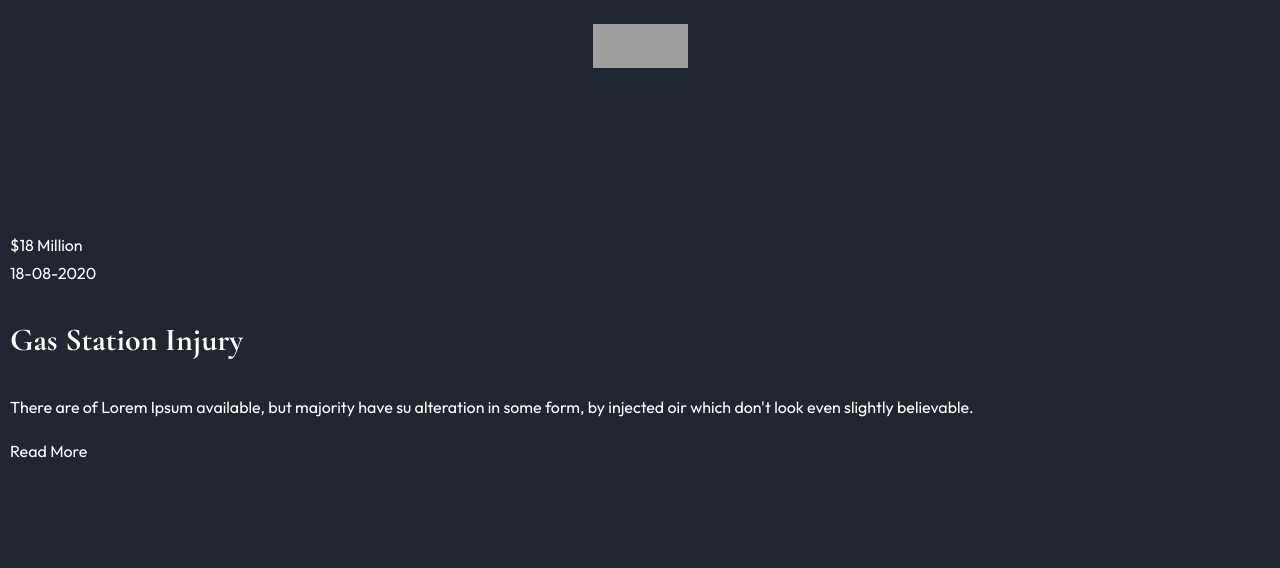
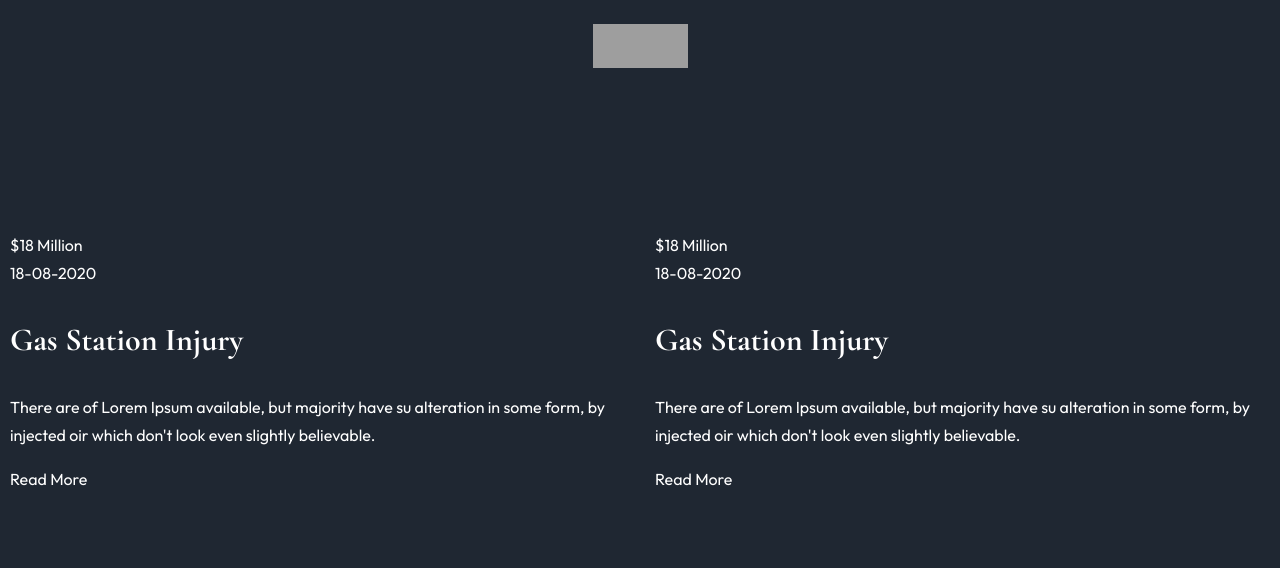
Before and after one commit to bushido2014/projects, a website: page docs/attorney/cases.html in a window 1280 px wide. Shown: the part 520-1088 px from the top of the page. Drawn offline with nearby package versions, Linux system fonts and the light colour scheme; grey boxes are pictures that could not be loaded.

Commit message:
Update cases.html and main.css

```diff
--- a/docs/attorney/cases.html
+++ b/docs/attorney/cases.html
@@ -67,7 +67,23 @@ Cases Results</h1>
     </header>
  <section class="cases">
   <div class="container">
-    <div class="cases-wrapp">
+    <div class="cases-wrapp grid">
+      <article class="cases__article">
+        <div class="cases__image">
+          <img src="" />
+          <div class="cases__amount">$18 Million</div>
+        </div>
+        <div class="cases__info">
+          <div class="cases__date">18-08-2020</div>
+          <h3 class="cases__title">Gas Station Injury</h3>
+          <div class="cases__description"><p>There are  of Lorem Ipsum available,
+            but majority have su alteration in some form,
+             by injected oir  which don't look even slightly believable.</p></div>
+        </div>
+        <div class="cases__button">
+          <a href="#" class="cases__link">Read More</a>
+        </div>
+      </article>
       <article class="cases__article">
         <div class="cases__image">
           <img src="" />
--- a/docs/attorney/css/main.css
+++ b/docs/attorney/css/main.css
@@ -956,3 +956,11 @@ section.partners {
   text-align: center;
 }
 /* End Practice Areas Page */
+
+/*Cases Page*/
+
+.cases-wrapp {
+  grid-template-columns: repeat(2, 1fr);
+}
+
+/* End Cases Page */
```
